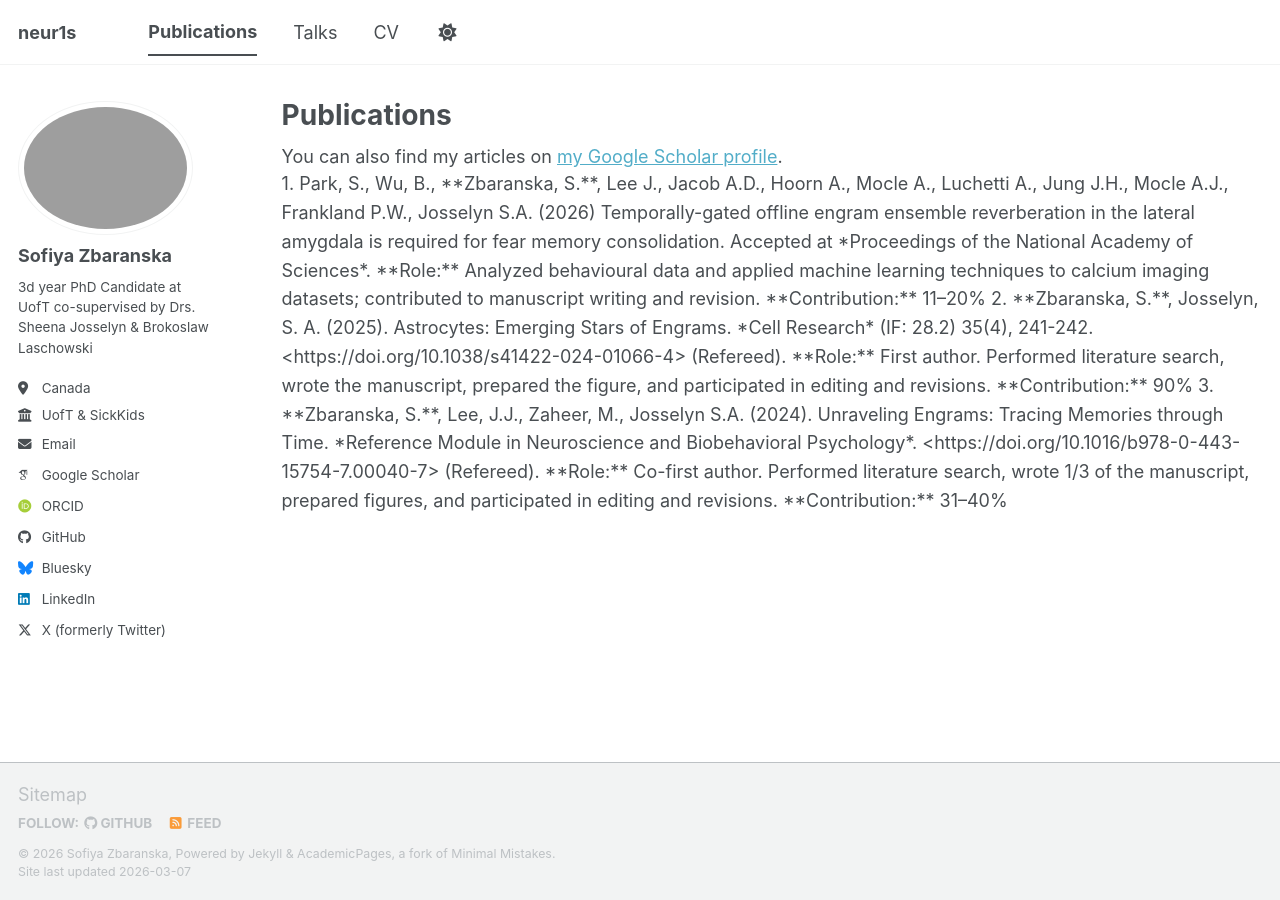
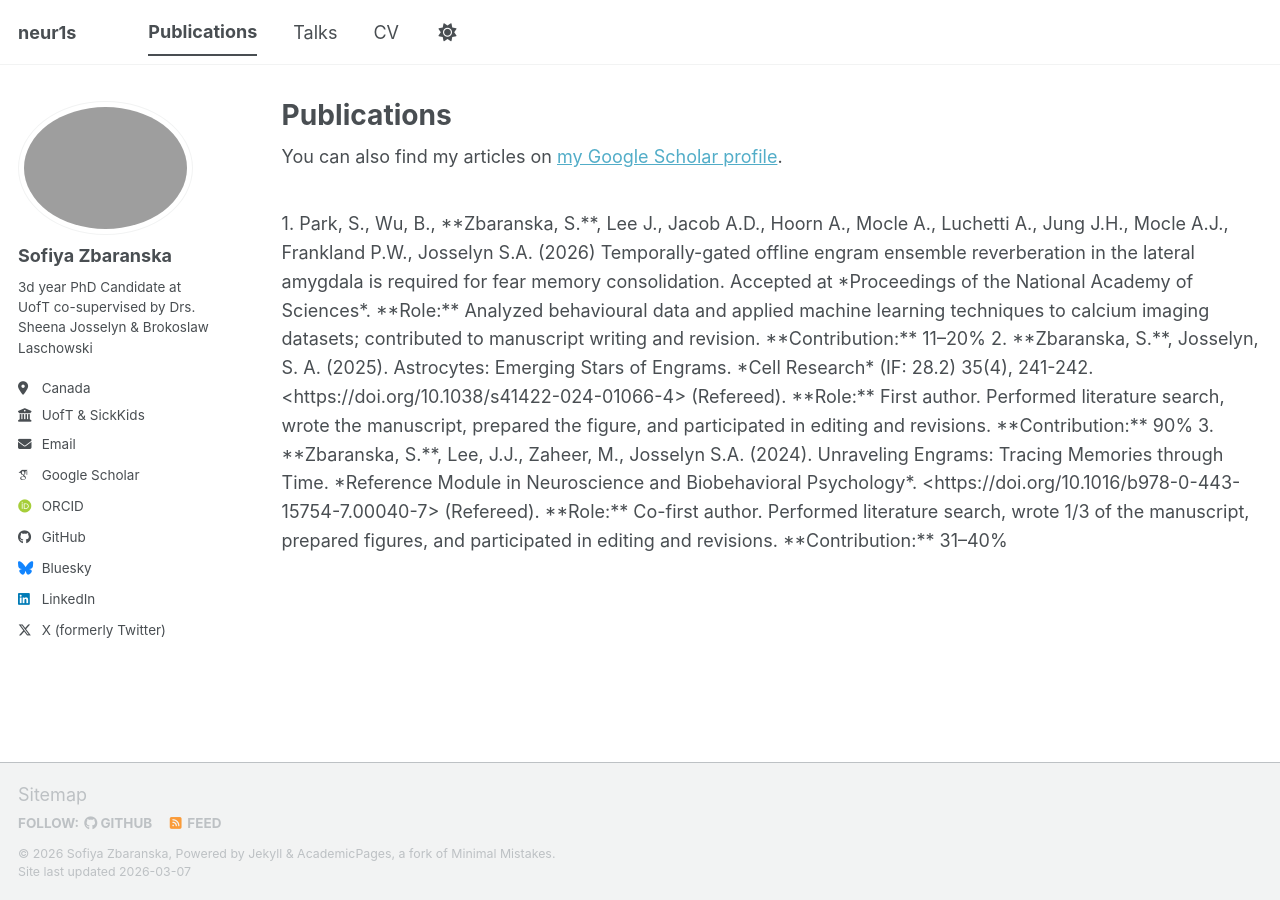
Before and after one commit to neur1s/neur1s.github.io, a Jekyll site: the page built from _pages/publications.html, in a window 1280 px wide. Built offline with Jekyll 4.4.1, drawn with Linux system fonts in a browser that asks for light colours; some web fonts are replaced; a script bundle is joined from its source files by our own code; library files that are not in the unit come from our copies.

Commit message:
Update publications.html

```diff
--- a/_pages/publications.html
+++ b/_pages/publications.html
@@ -11,9 +11,9 @@ author_profile: true
 
 {% include base_path %}
 
-<div style="max-width: 1000px; margin: 0 auto;">
+<div style="max-width: 1000px; margin: 40px auto; line-height: 1.6;">
   {% for post in site.publications %}
-    <div class="publication-content" style="line-height: 1.6; margin-bottom: 20px;">
+    <div class="publication-item">
       {{ post.content | markdownify }}
     </div>
   {% endfor %}
```
